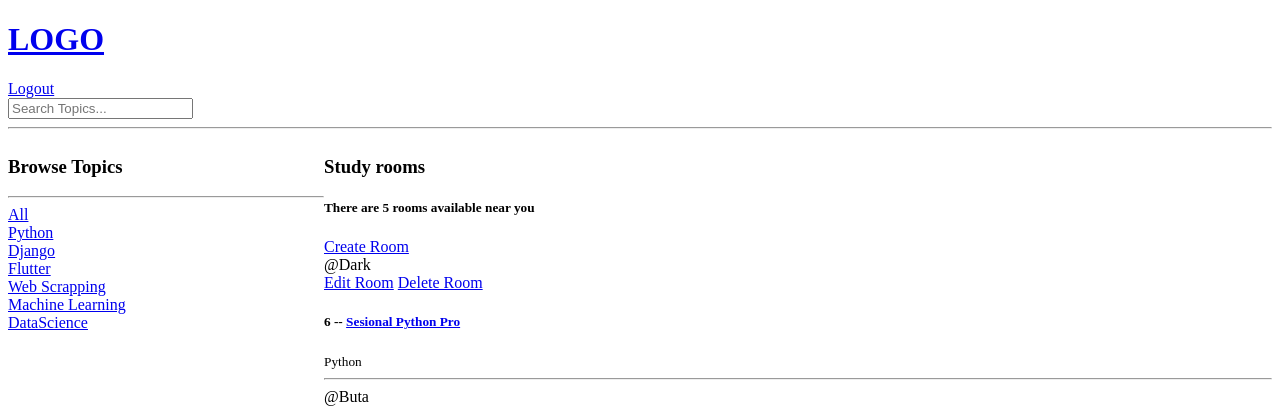
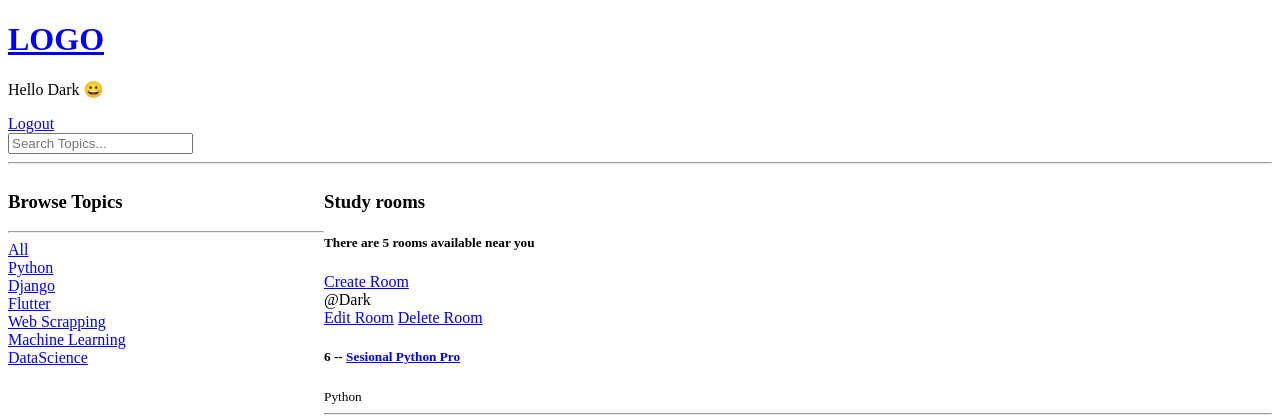
Before and after one commit to DARK-PROGRAMMER-I/studyBud-Django-Series, a Django app: page / in a window 1280 px wide. Shown: the top 420 px of the page. Run offline with Django 4.2, Linux system fonts and the light colour scheme; a user stored in the database is signed in; data comes from the database, SQL or seed files in the repository.

```diff
--- a/templates/navbar.html
+++ b/templates/navbar.html
@@ -3,6 +3,7 @@
 </a>
 
 {% if request.user.is_authenticated %}
+<p>Hello {{request.user}} 😀</p>
 <a href = "{% url 'logout' %}">Logout</a>
 
 {% else %}
```
